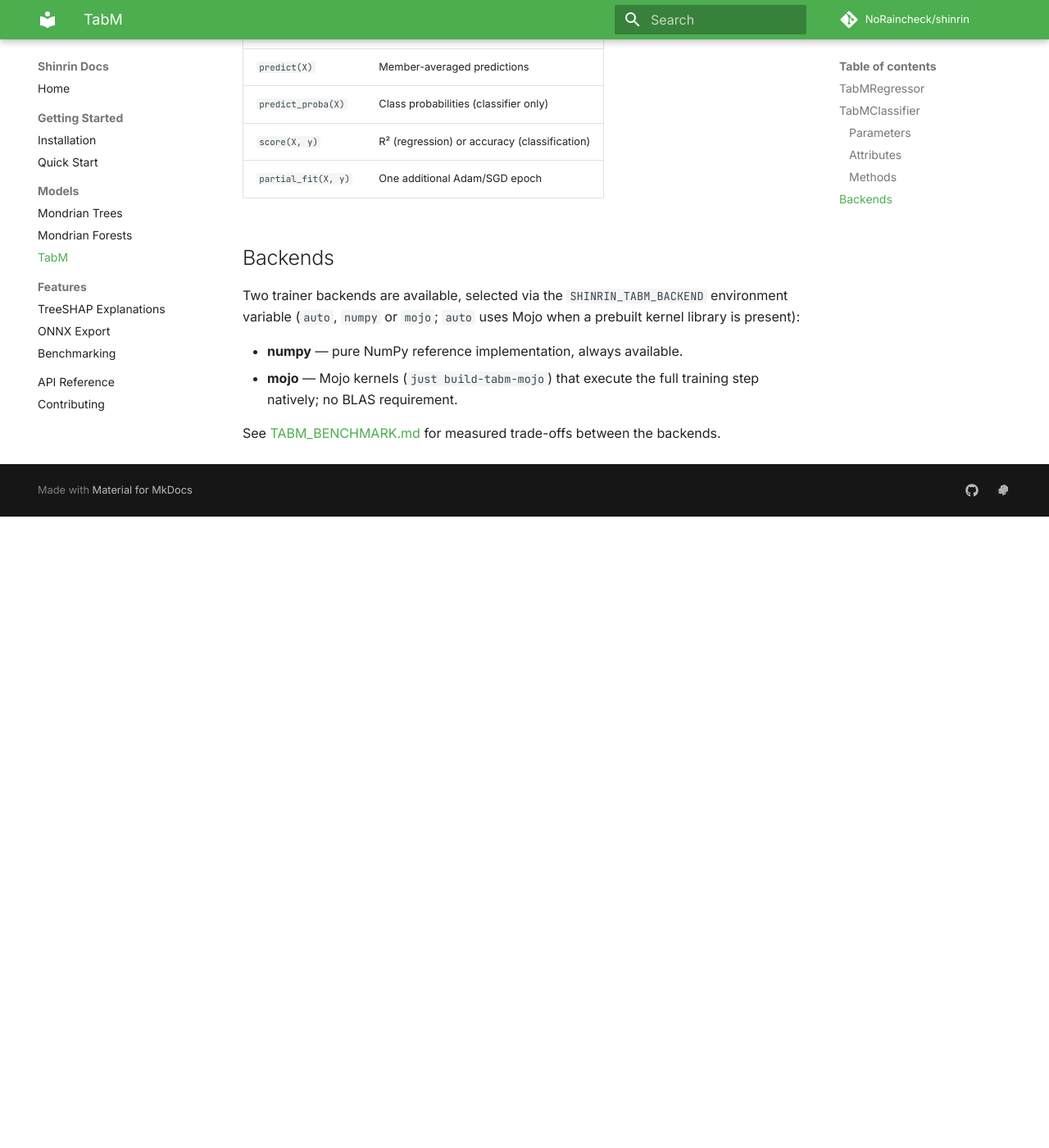
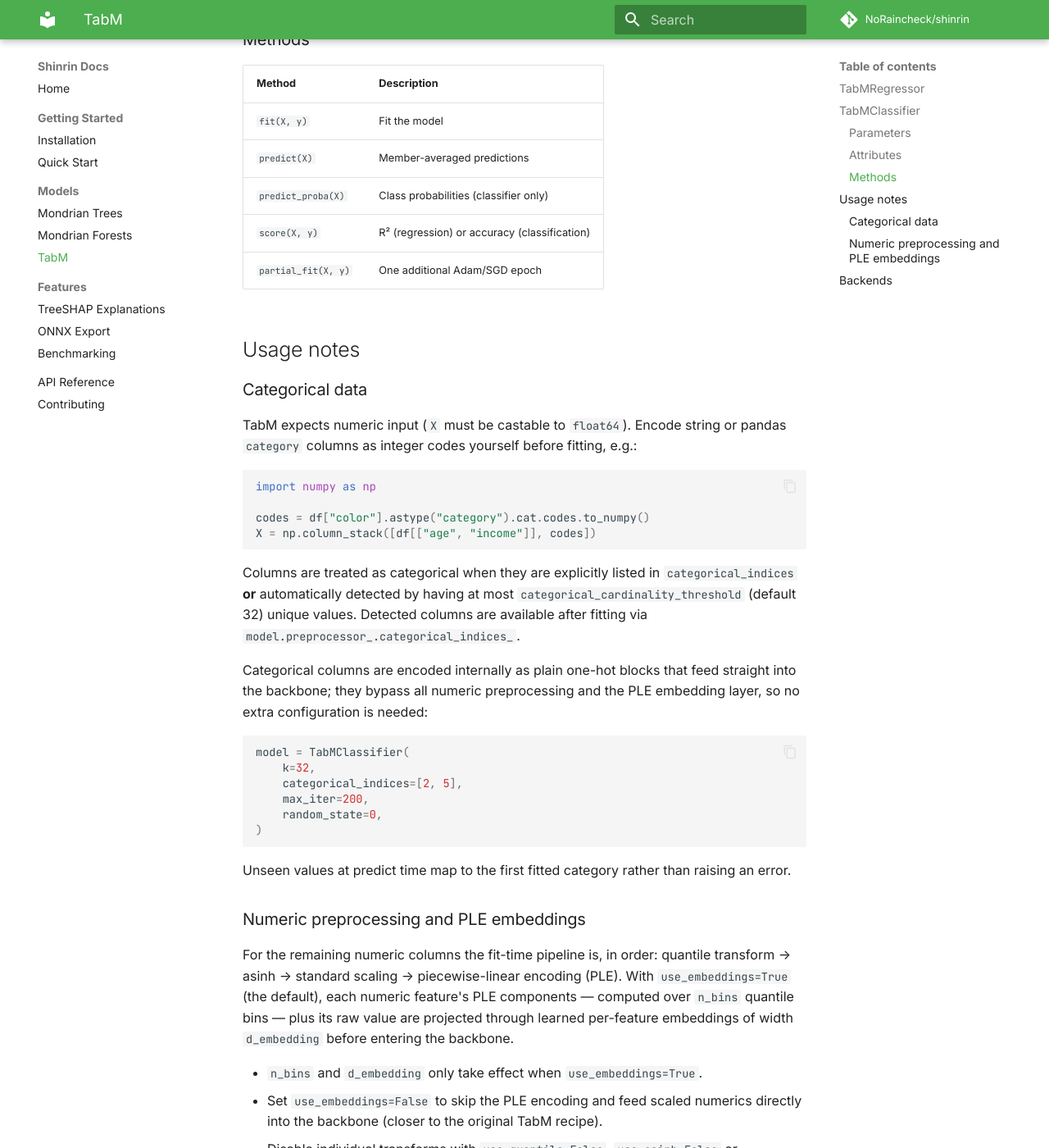
Before and after one commit to NoRaincheck/shinrin, an MkDocs documentation site: the page built from docs/models/tabm.md, in a window 1280 px wide and 1400 px high, scrolled down 2469 px. Shown: the whole window at 82% size. Built offline with MkDocs 1.6.1 and Material for MkDocs 9.7.7, drawn with Linux system fonts in a browser that asks for light colours; comment, search, counter and statistics services are not loaded; before the commit the page ends 3099 px from its top, so only the background shows below that; some of the changed text lies outside the part shown.

Commit message:
docs(tabm): add categorical and PLE usage notes

````diff
--- a/docs/models/tabm.md
+++ b/docs/models/tabm.md
@@ -58,7 +58,8 @@
 | `use_quantile` | `bool` | `True` | Quantile transform on numeric features |
 | `use_asinh` | `bool` | `True` | Inverse hyperbolic sine transform |
 | `use_scaler` | `bool` | `True` | Standard scaling |
-| `categorical_indices` | `list` | `None` | Force columns to be treated as categorical |
+| `categorical_indices` | `list[int]` | `None` | Force columns (by integer index) to be treated as categorical |
+| `categorical_cardinality_threshold` | `int` | `32` | Max unique values for automatic categorical detection; `0` disables auto-detection |
 
 ### Attributes
 
@@ -67,7 +68,8 @@
 | `loss_curve_` | `list[float]` | Loss per epoch/iteration |
 | `n_iter_` | `int` | Iterations run |
 | `validation_scores_` | `list[float]` | Validation loss per epoch (when `early_stopping`) |
-| `bins_` | `list[np.ndarray]` | Fitted quantile bin edges |
+| `preprocessor_` | `_Preprocessor` | Fitted preprocessing state; exposes `categorical_indices_`, `cardinalities_`, `bins_` and value maps |
+| `config_` | `TabMConfig` | Resolved architecture configuration |
 
 ### Methods
 
@@ -78,6 +80,69 @@
 | `predict_proba(X)` | Class probabilities (classifier only) |
 | `score(X, y)` | R² (regression) or accuracy (classification) |
 | `partial_fit(X, y)` | One additional Adam/SGD epoch |
+
+## Usage notes
+
+### Categorical data
+
+TabM expects numeric input (`X` must be castable to `float64`). Encode string
+or pandas `category` columns as integer codes yourself before fitting, e.g.:
+
+```python
+import numpy as np
+
+codes = df["color"].astype("category").cat.codes.to_numpy()
+X = np.column_stack([df[["age", "income"]], codes])
+```
+
+Columns are treated as categorical when they are explicitly listed in
+`categorical_indices` **or** automatically detected by having at most
+`categorical_cardinality_threshold` (default 32) unique values. Detected
+columns are available after fitting via `model.preprocessor_.categorical_indices_`.
+
+Categorical columns are encoded internally as plain one-hot blocks that feed
+straight into the backbone; they bypass all numeric preprocessing and the PLE
+embedding layer, so no extra configuration is needed:
+
+```python
+model = TabMClassifier(
+    k=32,
+    categorical_indices=[2, 5],
+    max_iter=200,
+    random_state=0,
+)
+```
+
+Unseen values at predict time map to the first fitted category rather than
+raising an error.
+
+### Numeric preprocessing and PLE embeddings
+
+For the remaining numeric columns the fit-time pipeline is, in order:
+quantile transform → asinh → standard scaling → piecewise-linear encoding
+(PLE). With `use_embeddings=True` (the default), each numeric feature's PLE
+components — computed over `n_bins` quantile bins — plus its raw value are
+projected through learned per-feature embeddings of width `d_embedding`
+before entering the backbone.
+
+- `n_bins` and `d_embedding` only take effect when `use_embeddings=True`.
+- Set `use_embeddings=False` to skip the PLE encoding and feed scaled numerics
+  directly into the backbone (closer to the original TabM recipe).
+- Disable individual transforms with `use_quantile=False`, `use_asinh=False`
+  or `use_scaler=False` if your data is already well-behaved.
+
+```python
+model = TabMRegressor(
+    hidden_layer_sizes=(256,),
+    k=32,
+    use_embeddings=True,
+    n_bins=48,
+    d_embedding=16,
+    random_state=0,
+)
+```
+
+Fitted bin edges are exposed via `model.preprocessor_.bins_`.
 
 ## Backends
 
````
